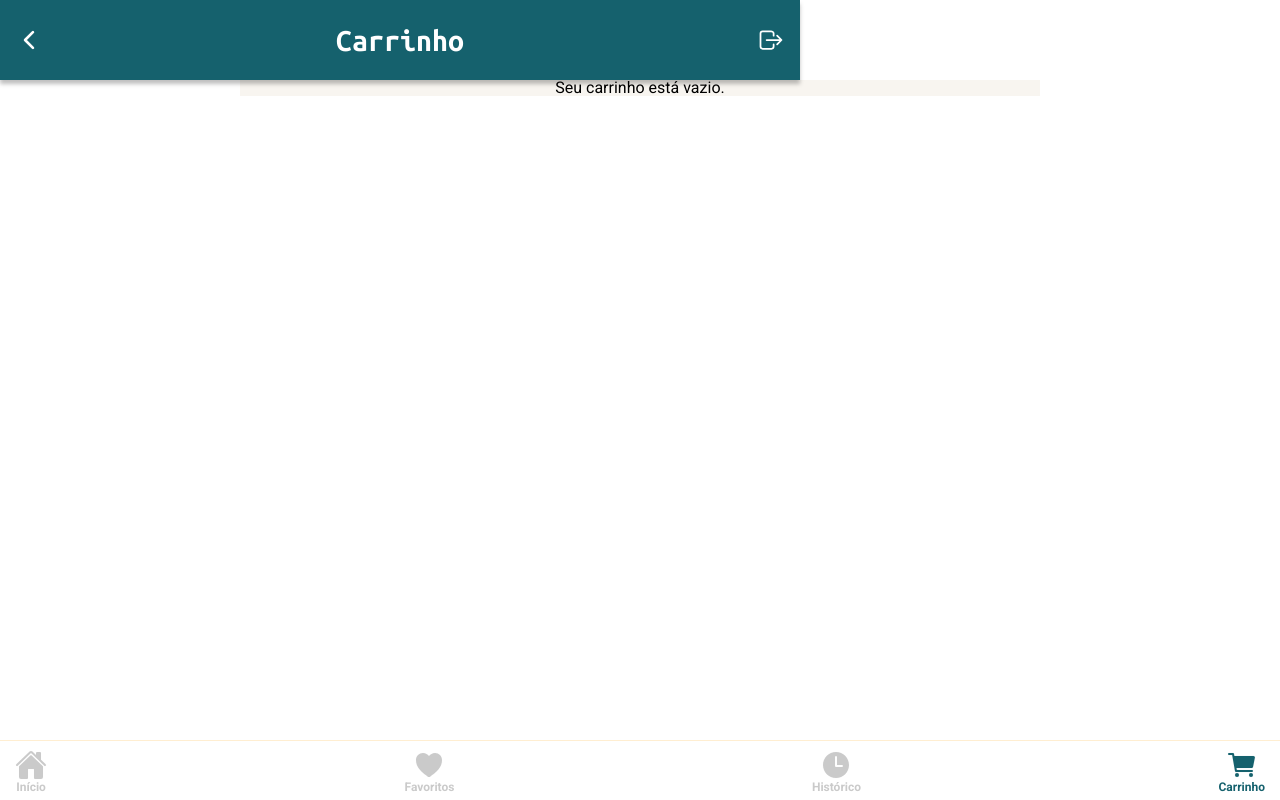
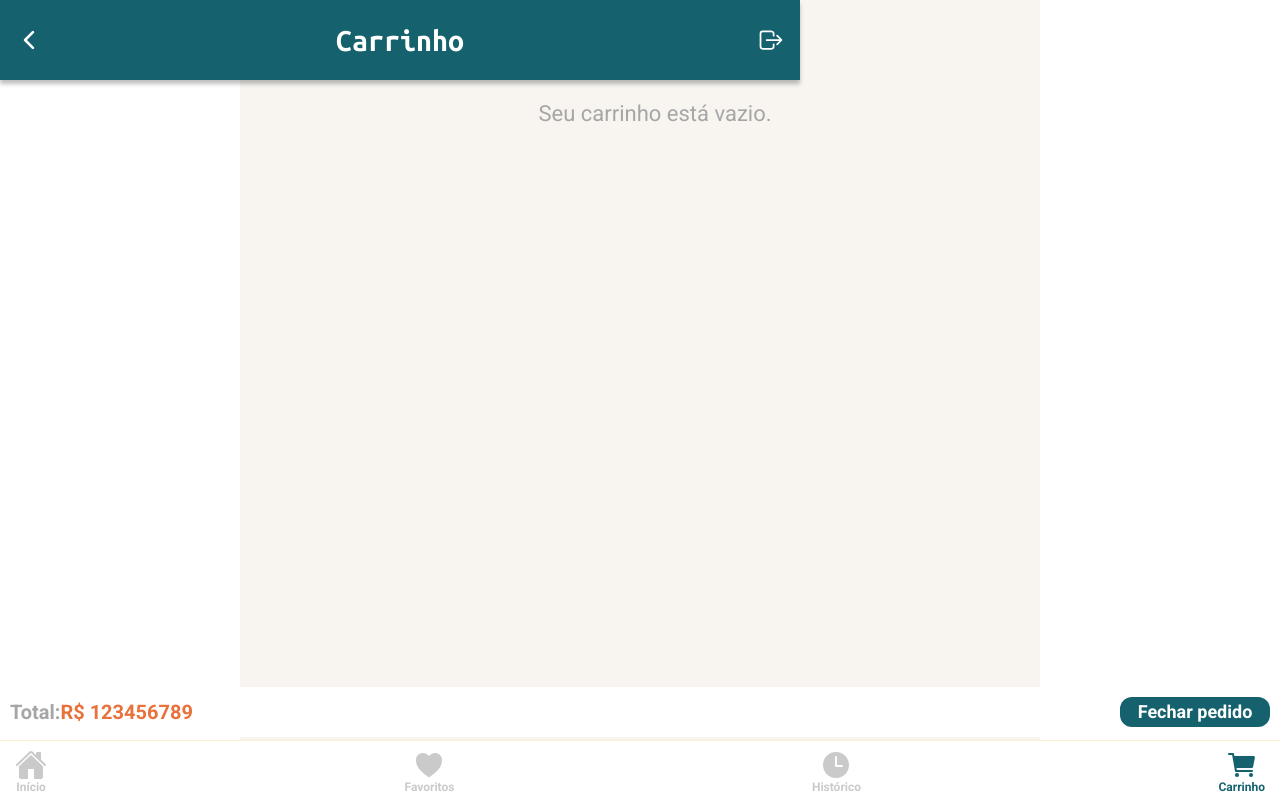
Before and after one commit to lucasdosualdo/ForPet-Store-Frontend, a React (Create React App) app: page /cart in a window 1280 px wide. Built offline with nearby package versions, Linux system fonts and the light colour scheme.

Commit message:
docs: update cart page

```diff
--- a/public/index.html
+++ b/public/index.html
@@ -4,14 +4,24 @@
     <meta charset="utf-8" />
     <meta name="viewport" content="width=device-width, initial-scale=1" />
     <title>ForPets</title>
-    <link rel="preconnect" href="https://fonts.googleapis.com">
-    <link rel="preconnect" href="https://fonts.gstatic.com" crossorigin>
-    <link href="https://fonts.googleapis.com/css2?family=Roboto:wght@400;700&family=Ubuntu+Mono:wght@700&display=swap" rel="stylesheet">
+    <link rel="preconnect" href="https://fonts.googleapis.com" />
+    <link rel="preconnect" href="https://fonts.gstatic.com" crossorigin />
+    <link
+      href="https://fonts.googleapis.com/css2?family=Roboto:wght@400;700&family=Ubuntu+Mono:wght@700&display=swap"
+      rel="stylesheet"
+    />
   </head>
   <body>
     <noscript>You need to enable JavaScript to run this app.</noscript>
     <div class="root"></div>
 
-    <script type="module" src="https://unpkg.com/ionicons@5.5.2/dist/ionicons/ionicons.esm.js"></script>
+    <script
+      type="module"
+      src="https://unpkg.com/ionicons@5.5.2/dist/ionicons/ionicons.esm.js"
+    ></script>
+    <script
+      nomodule
+      src="https://unpkg.com/ionicons@5.5.2/dist/ionicons/ionicons.js"
+    ></script>
   </body>
 </html>
--- a/src/components/Cart.js
+++ b/src/components/Cart.js
@@ -4,11 +4,13 @@ import UserContext from "../contexts/UserContext";
 import { getCart } from "../services/for-pets";
 import { useNavigate } from "react-router-dom";
 import CartList from "./CartList";
+import styled from "styled-components";
 
 export default function Cart() {
   //const { itemContext } = useContext(UserContext);
   const { user } = useContext(UserContext);
   const [cartItemsArray, setCartItemsArray] = useState([]);
+  const [totalCounter, setTotalCounter] = useState(0);
   const navigate = useNavigate();
 
   function showtCartItems() {
@@ -19,6 +21,12 @@ export default function Cart() {
     const promise = getCart(user.token);
     promise.then((answer) => {
       setCartItemsArray(answer.data);
+      const teste = answer.data;
+
+      for (let i = 0; i < teste.length; i = i + 1) {
+        return setTotalCounter(totalCounter + Number(teste.totalValue));
+      }
+      console.log(teste);
     });
     promise.catch((error) => {
       alert("Algo deu errado.");
@@ -31,30 +39,8 @@ export default function Cart() {
   }, []);
 
   return (
-    // <Page page="cart">
-    //   <CartItem>
-    //     <img src={itemContext.image} />
-    //     <InfoContainer>
-    //       <h5>{itemContext.name}</h5>
-    //       <PriceBox>
-    //         <h4>{`R$ ${itemContext.price.replace(".", ",")}`}</h4>
-    //         <QuantItems>
-    //           <span>
-    //             <h5>-</h5>
-    //           </span>
-    //           <span>
-    //             <h5>2</h5>
-    //           </span>
-    //           <span>
-    //             <h4>+</h4>
-    //           </span>
-    //         </QuantItems>
-    //       </PriceBox>
-    //     </InfoContainer>
-    //   </CartItem>
-    // </Page>
-
     <Page page="cart">
+      <EmptyMessage>
         {cartItemsArray.length === 0 ? (
           <p>Seu carrinho está vazio.</p>
         ) : (
@@ -62,6 +48,68 @@ export default function Cart() {
             <CartList item={item} key={index} index={index} />
           ))
         )}
+      </EmptyMessage>
+      <OrderBox>
+        <div>
+          <h6>Total: </h6>
+          <h4>R$ 123456789</h4>
+        </div>
+
+        <div>
+          <h5>Fechar pedido</h5>
+        </div>
+      </OrderBox>
     </Page>
   );
 }
+
+const EmptyMessage = styled.div`
+  p {
+    font-size: 22px;
+    line-height: 28px;
+    color: #a6a6a6;
+    margin-top: 20px;
+    margin-left: 30px;
+  }
+`;
+
+const OrderBox = styled.div`
+  width: 100%;
+  background-color: white;
+  height: auto;
+  display: flex;
+  justify-content: space-between;
+  align-items: center;
+  padding: 10px;
+  position: fixed;
+  bottom: 63px;
+  margin-top: 100px;
+  div {
+    display: flex;
+    align-items: center;
+    &:last-child {
+      width: 150px;
+      height: 30px;
+      border-radius: 12px;
+      background-color: #15616d;
+      justify-content: center;
+    }
+  }
+
+  h5 {
+    color: white;
+    font-size: 18px;
+    font-weight: 700;
+  }
+  h4 {
+    color: #e8713c;
+    font-size: 20px;
+    font-weight: 700;
+  }
+
+  h6 {
+    color: #a6a6a6;
+    font-size: 20px;
+    font-weight: 700;
+  }
+`;
--- a/src/components/CartList.js
+++ b/src/components/CartList.js
@@ -1,40 +1,30 @@
 import { useContext } from "react";
 import UserContext from "../contexts/UserContext";
 import styled from "styled-components";
-import { deleteItem, decrementItem } from "../services/for-pets";
+import { toDelete } from "../services/for-pets";
 import { useNavigate } from "react-router-dom";
 
 export default function CartList({ item, key, index }) {
   const { user } = useContext(UserContext);
   const navigate = useNavigate();
 
-  function decrement() {
+  function deleteItem() {
     if (!user.token) {
       alert("Sessão expirada. Faça o login novamente");
       return;
     }
-    if (item.quantify === 1) {
-      const promise = deleteItem(user.token, item.itemId);
+
+      const promise = toDelete(user.token, item.itemId);
       promise.then((answer) => {
+        navigate('/home')
         console.log(answer.data);
       });
       promise.catch((error) => {
         console.log(error);
         alert("Não foi possível remover o item do carrinho.");
       });
-      return;
-    }
-    const body = {
-      itemId: item.itemId
-    }
-    const promise = decrementItem(user.token, body);
-    promise.then((answer) => {
-      console.log(answer.data);
-    });
-    promise.catch((error) => {
-      console.log(error);
-      alert("não foi possível diminuir a quantidade do item.");
-    });
+
+
   }
 
   return (
@@ -46,18 +36,13 @@ export default function CartList({ item, key, index }) {
       <InfoContainer>
         <h5>{item.name}</h5>
         <PriceBox>
-          <h4>{`R$ ${item.price.replace(".", ",")}`}</h4>
-          <QuantItems>
-            <span>
-              <h5 onClick={decrement}>-</h5>
-            </span>
-            <span>
-              <h5>{item.quantify}</h5>
-            </span>
-            <span>
-              <h4>+</h4>
-            </span>
-          </QuantItems>
+          <h4>{`R$ ${item.totalValue}`}</h4>
+
+          <div>
+            <h6>{item.quantify}</h6>
+
+            <ion-icon name="trash" onClick = {deleteItem}></ion-icon>
+          </div>
         </PriceBox>
       </InfoContainer>
     </CartItem>
@@ -78,7 +63,11 @@ const InfoContainer = styled.div`
     width: 100%;
     word-wrap: break-word;
   }
-
+  h6 {
+    color: #15616d;
+    font-size: 24px;
+    font-weight: 700;
+  }
   h4 {
     color: #e8713c;
     font-size: 24px;
@@ -87,7 +76,7 @@ const InfoContainer = styled.div`
 `;
 
 const CartItem = styled.div`
-  width: 100%;
+  width: auto;
   background-color: white;
   height: auto;
   display: flex;
@@ -113,26 +102,37 @@ const PriceBox = styled.div`
   width: 100%;
   display: flex;
   justify-content: space-between;
+  align-items: flex-end;
+  ion-icon {
+    color: #a6a6a6;
+    margin-left: 10px;
+  }
+  div {
+    display: flex;
+    align-items: center;
+    justify-content: center;
+  }
 `;
 
 const QuantItems = styled.div`
   border: 2px solid #cacaca;
-  width: 90px;
+
   height: 30px;
   display: flex;
-  justify-content: space-between;
+  justify-content: center;
   border-radius: 6px;
   align-items: center;
   text-align: center;
   bottom: 15px;
   right: 20px;
   padding: 0 5px;
-  h4 {
-    color: #15616d;
-    font-weight: 500;
-  }
+
   p {
     color: #a6a6a6;
     font-size: 20px;
   }
+  span {
+    display: flex;
+    justify-content: center;
+  }
 `;
--- a/src/components/ItemPage.js
+++ b/src/components/ItemPage.js
@@ -26,7 +26,7 @@ export default function ItemPage() {
   }, []);
 
   const multipliedPrice = (counter * Number(clickedItem.price)).toFixed(2);
-
+ console.log(multipliedPrice, "valor multiplicado")
   function decrementQuantify() {
     if (counter === 1) return;
     setCounter(counter - 1);
@@ -77,6 +77,7 @@ export default function ItemPage() {
     };
     const promise = postCart(user.token, body);
     promise.then((answer) => {
+      console.log(answer)
     });
     promise.catch((error) => {
       alert(error.response.data);
--- a/src/services/for-pets.js
+++ b/src/services/for-pets.js
@@ -74,15 +74,8 @@ function getCart(token) {
   });
 }
 
-function deleteItem(token, id) {
+function toDelete(token, id) {
   return axios.delete(`${BASE_URL}/cart/${id}`, {
-    headers: {
-      Authorization: `Bearer ${token}`,
-    },
-  });
-}
-function decrementItem(token, body) {
-  return axios.put(`${BASE_URL}/cartitem`, body, {
     headers: {
       Authorization: `Bearer ${token}`,
     },
@@ -127,6 +120,5 @@ export {
   postPurchase,
   postCart,
   getCart,
-  deleteItem,
-  decrementItem,
+  toDelete
 };
--- a/src/styles/Page.js
+++ b/src/styles/Page.js
@@ -3,15 +3,16 @@ import styled from "styled-components";
 const Page = styled.div`
   width: 100%;
   height: ${(props) =>
-    props.page === "SignIn" || props.page === "SignUp" ? "100vh" : "auto"};
+    props.page === "SignIn" || props.page === "SignUp" || props.page === "cart"
+      ? "100vh"
+      : "auto"};
   margin: ${(props) =>
-    props.page === "SignIn" || props.page === "SignUp" || props.page === "items"
+    props.page === "SignIn" || props.page === "SignUp" || props.page === "cart"
       ? "0"
       : "80px 0 60px 0"};
   //padding: 0 15px;
-  padding: 0 25px;
-  padding: ${(props) =>
-    props.page === "items" || props.page === "carat" ? "80px 0 60px 0" : "0"};
+
+  padding: ${(props) => (props.page === "cart" ? "80px 0 150px 0" : "0 25px")};
   display: flex;
   flex-direction: column;
   align-items: center;
```
Lines whose indentation alone changed are shown as unchanged.
